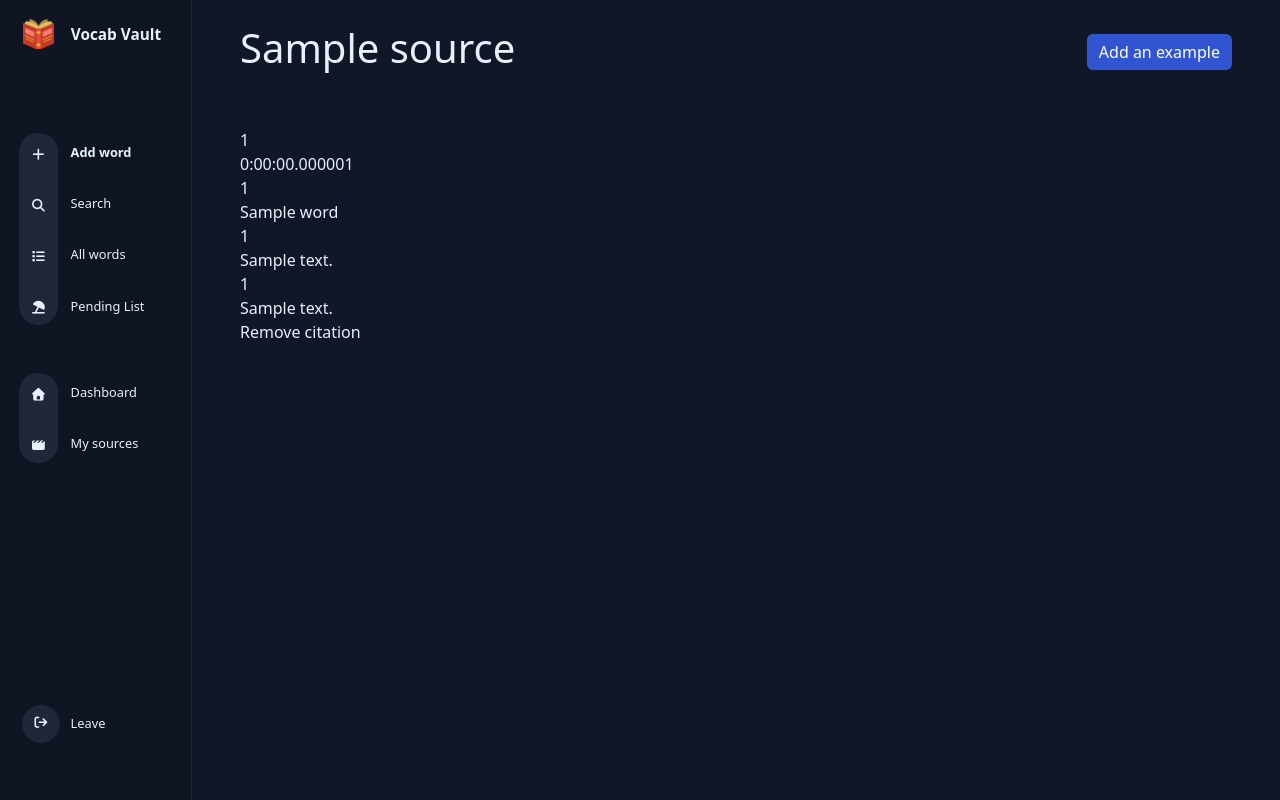
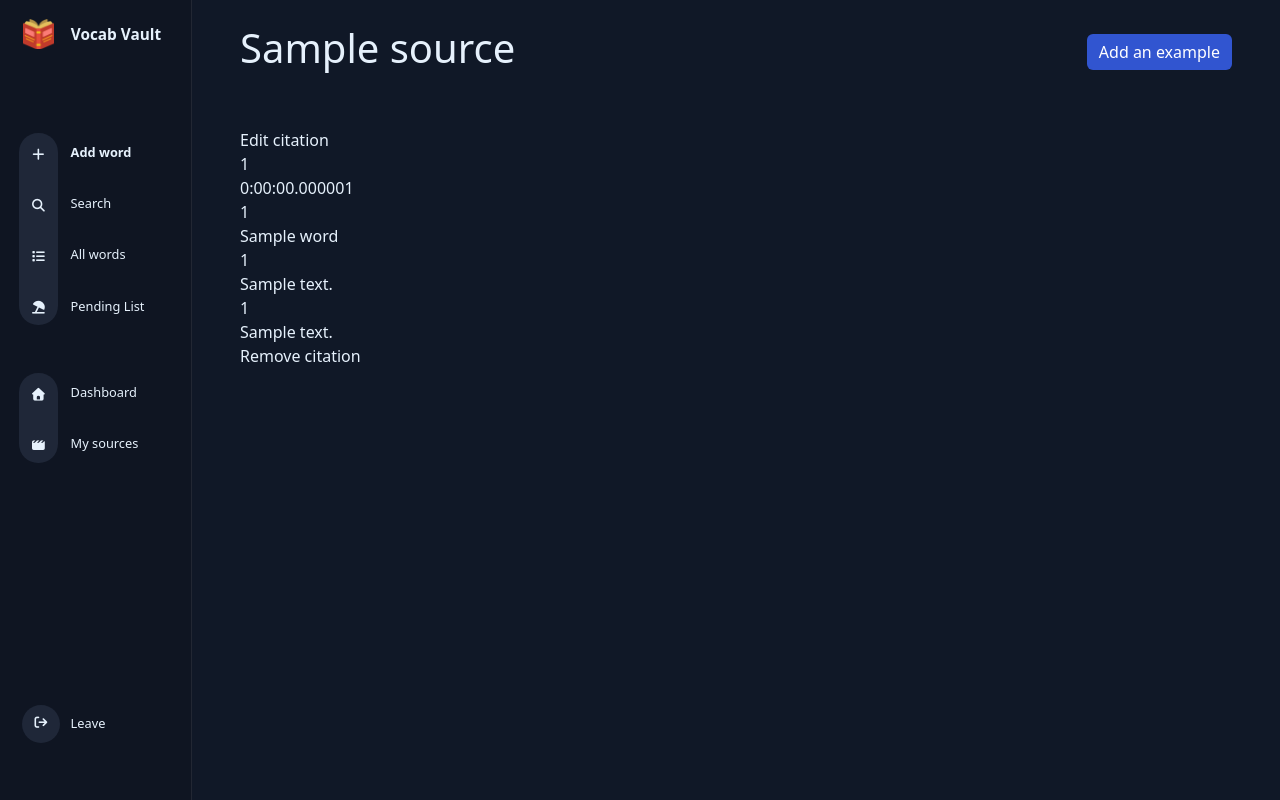
Before and after one commit to MrBean-s/Vocab-Vault, a Django app: page /lang/1/source/1/play-session/ in a window 1280 px wide. Run offline with Django 5.2, Linux system fonts and the light colour scheme; tables that the repository leaves empty hold one stand-in row (values such as "Sample post"); some libraries are stand-ins or nearby versions.

Commit message:
citation form edit

```diff
--- a/dictApp/templates/forms/_citation_form.html
+++ b/dictApp/templates/forms/_citation_form.html
@@ -17,19 +17,19 @@
          <div id="{{form.word.id_for_label}}-dropdownParent"></div>
       </div>
 
-      <div class="mb-4 unselectable row-wrapper">
+      <div class="mb-4 row-wrapper{% if not is_edit %} unselectable{% endif %}">
          <label class="form-label" for="{{form.definition_select.id_for_label}}">{{form.definition_select.label}}</label>
          {{form.definition_select}}
          {{form.definition_select.errors}}
       </div>
 
-      <div class="mb-4 unselectable row-wrapper">
+      <div class="mb-4 row-wrapper {% if not is_edit %} unselectable{% endif %}">
          <label class="form-label" for="{{form.definition_input.id_for_label}}">{{form.definition_input.label}}</label>
          {{form.definition_input}}
          {{form.definition_input.errors}}
       </div>
 
-      <div class="mb-4 unselectable row-wrapper">
+      <div class="mb-4 row-wrapper {% if not is_edit %} unselectable{% endif %}">
          <label class="form-label" for="{{form.example.id_for_label}}">{{form.example.label}}</label>
          {{form.example}}
          {{form.example.errors}}
--- a/dictApp/templates/play_session.html
+++ b/dictApp/templates/play_session.html
@@ -39,6 +39,22 @@
 
    <div class="mt-5">
       {% for cit_id, time, w_id, w_name, d_id, d_desc, ex_id, ex_desc in citations %}
+
+      {% if episode %}
+         {% url 'session_episode_cite_edit' citation_id=cit_id episode_id=episode.id lang_id=lang_id as edit_url %}
+      {% elif segment %}
+         {% url 'session_segment_cite_edit' citation_id=cit_id segment_id=segment.id lang_id=lang_id as edit_url %}
+      {% elif source %}
+         {% url 'session_single_cite_edit' citation_id=cit_id source_id=source.id lang_id=lang_id as edit_url %}
+      {% endif %}
+
+      <a hx-get="{{edit_url}}"
+         hx-trigger="click"
+         hx-target="#genericModalBody"
+         hx-target-error="#error-box"
+         data-bs-toggle="modal"
+         data-bs-target="#genericModal"
+      >Edit citation</a>
       <div>{{cit_id}}</div>
       <div>{{time}}</div>
       <div>{{w_id}}</div>
@@ -71,10 +87,30 @@
    //(ノಠ益ಠ)ノ彡┻━┻
    function prepareSelect2CitationForm() {
       $('#genericModalTitle').text('Create a citation');
-      $('<option></option>').appendTo('#id_word'); //select2.select not fire when use remote source and createTag  #5386
 
+      const $wordInput = $('#id_word');
       const $defSelect = $('#id_definition_select');
       const $defInput = $('#id_definition_input');
+
+
+      const $initialId = $wordInput.data('initialId');
+      console.log($initialId);
+      if ($initialId != "None") {
+         console.log('passed');
+         $wordInput.append(
+            $('<option>', {
+               value: $initialId,
+               text: $wordInput.data('initialWord')
+            })
+         ).trigger('change');
+         if ($defSelect.data('initialId')){
+            loadDefinitions($initialId).then(() => {
+               $defSelect.val($defSelect.data('initialId')).trigger('change');
+            });
+         }
+      } else {
+         $wordInput.append($('<option></option>')) //select2.select not fire when use remote source and createTag  #5386
+      }
 
 
       function showDefinitionField(useSelect) {
@@ -107,7 +143,7 @@
       }
 
 
-      $('#id_word').on('select2:select', async function(e) {
+      $wordInput.on('select2:select', async function(e) {
          var wordId = parseInt($(this).val(), 10);
 
          if (Number.isNaN(wordId)) {
--- a/dictApp/urls.py
+++ b/dictApp/urls.py
@@ -23,7 +23,6 @@ urlpatterns = [
    path("lang/<int:lang_id>/word/<int:word_id>/link-edit/<int:rel_word_id>", views.link_word_edit, name="link_word_edit"),
    path("lang/<int:lang_id>/word/<int:word_id>/relation/<int:rel_word_id>/unlink/", views.unlink_word, name="unlink_word"),
    path("lang/<int:lang_id>/words/", views.word_list, name="word_list"),
-
 
    path("lang/<int:lang_id>/import/", views.import_words_from_old_json, name="import"),
    path("lang/<int:lang_id>/search/", views.search, name="search"),
@@ -61,4 +60,9 @@ urlpatterns = [
    path("lang/<int:lang_id>/episode/<int:episode_id>/session/cite/", views.play_session_cite, name="session_episode_cite"),
    path("lang/<int:lang_id>/segment/<int:segment_id>/session/cite/", views.play_session_cite, name="session_segment_cite"),
 
+   path("lang/<int:lang_id>/source/<int:source_id>/session/citation/<int:citation_id>/edit/", views.play_session_cite,  name="session_source_cite_edit"),
+   path("lang/<int:lang_id>/episode/<int:episode_id>/session/citation/<int:citation_id>/edit/", views.play_session_cite, name="session_episode_cite_edit"),
+   path("lang/<int:lang_id>/segment/<int:segment_id>/session/citation/<int:citation_id>/edit/", views.play_session_cite, name="session_segment_cite_edit"),
+
+
 ]
--- a/dictApp/views.py
+++ b/dictApp/views.py
@@ -785,20 +785,21 @@ def play_session(request, lang_id, source_id=None, episode_id=None, segment_id=N
    })
 
 
-def play_session_cite(request, lang_id, source_id=None, episode_id=None, segment_id=None):
+def play_session_cite(request, lang_id, source_id=None, episode_id=None, segment_id=None, citation_id=None):
    source = get_object_or_404(Source, pk=source_id) if source_id else None
    episode = get_object_or_404(Episode, pk=episode_id) if episode_id else None
    segment = get_object_or_404(Segment, pk=segment_id) if segment_id else None
+   citation = get_object_or_404(Citation, pk=citation_id) if citation_id else None
 
    ajax_url = reverse('search_word', kwargs={'lang_id': lang_id})
-
 
    if not any([source, episode, segment]):
       return HttpResponseBadRequest('At least one source is required')
 
+   initial_data = { 'spotted_at': citation.spotted_at, 'example': citation.example.description } if citation else {}
+
    if request.method == "POST":
-      print(request.POST)
-      form = CitationForm(request.POST, ajax_url=ajax_url)
+      form = CitationForm(request.POST, ajax_url=ajax_url, initial=initial_data)
       if form.is_valid():
          word_val = form.cleaned_data['word']
          new_def = form.cleaned_data['definition_input']
@@ -814,18 +815,22 @@ def play_session_cite(request, lang_id, source_id=None, episode_id=None, segment
          elif new_def:
             definition = Definition.objects.create(description=new_def, word=word)
 
-         example = Example.objects.create(
-            description=form.cleaned_data['example'],
-            definition=definition
-         )
+         example = citation.example if citation else Example()
+         example.description = form.cleaned_data['example']
+         example.definition = definition
+         example.save()
 
-         Citation.objects.create(
-            spotted_at=form.cleaned_data['spotted_at'],
-            example=example,
-            source=source,
-            episode=episode,
-            segment=segment
-         )
+         if not citation:
+            Citation.objects.create(
+               spotted_at=form.cleaned_data['spotted_at'],
+               example=example,
+               source=source,
+               episode=episode,
+               segment=segment
+            )
+         else:
+            citation.spotted_at=form.cleaned_data['spotted_at']
+            citation.save()
 
          if source:
             redirect_url = reverse('play_session_source', kwargs={'lang_id': lang_id, 'source_id': source_id})
@@ -841,7 +846,18 @@ def play_session_cite(request, lang_id, source_id=None, episode_id=None, segment
          return redirect(redirect_url)
 
    else:
-      form = CitationForm(ajax_url=ajax_url)
+      if citation:
+         form = CitationForm(
+            ajax_url=ajax_url,
+            initial=initial_data,
+            initial_word_id=citation.example.definition.word_id,
+            initial_word=citation.example.definition.word.name,
+            initial_defn_id=citation.example.definition_id,
+         )
+      else:
+         form = CitationForm(ajax_url=ajax_url)
+
+
 
    return render(request, 'forms/_citation_form.html', {
       'lang_id': lang_id,
@@ -849,7 +865,8 @@ def play_session_cite(request, lang_id, source_id=None, episode_id=None, segment
       'episode_id': episode_id,
       'segment_id': segment_id,
       'form': form,
-      'path': request.path
+      'path': request.path,
+      'is_edit': citation is not None
    })
 
 
```
Also changed, not shown: dictApp/forms.py (+9 -2 lines).
